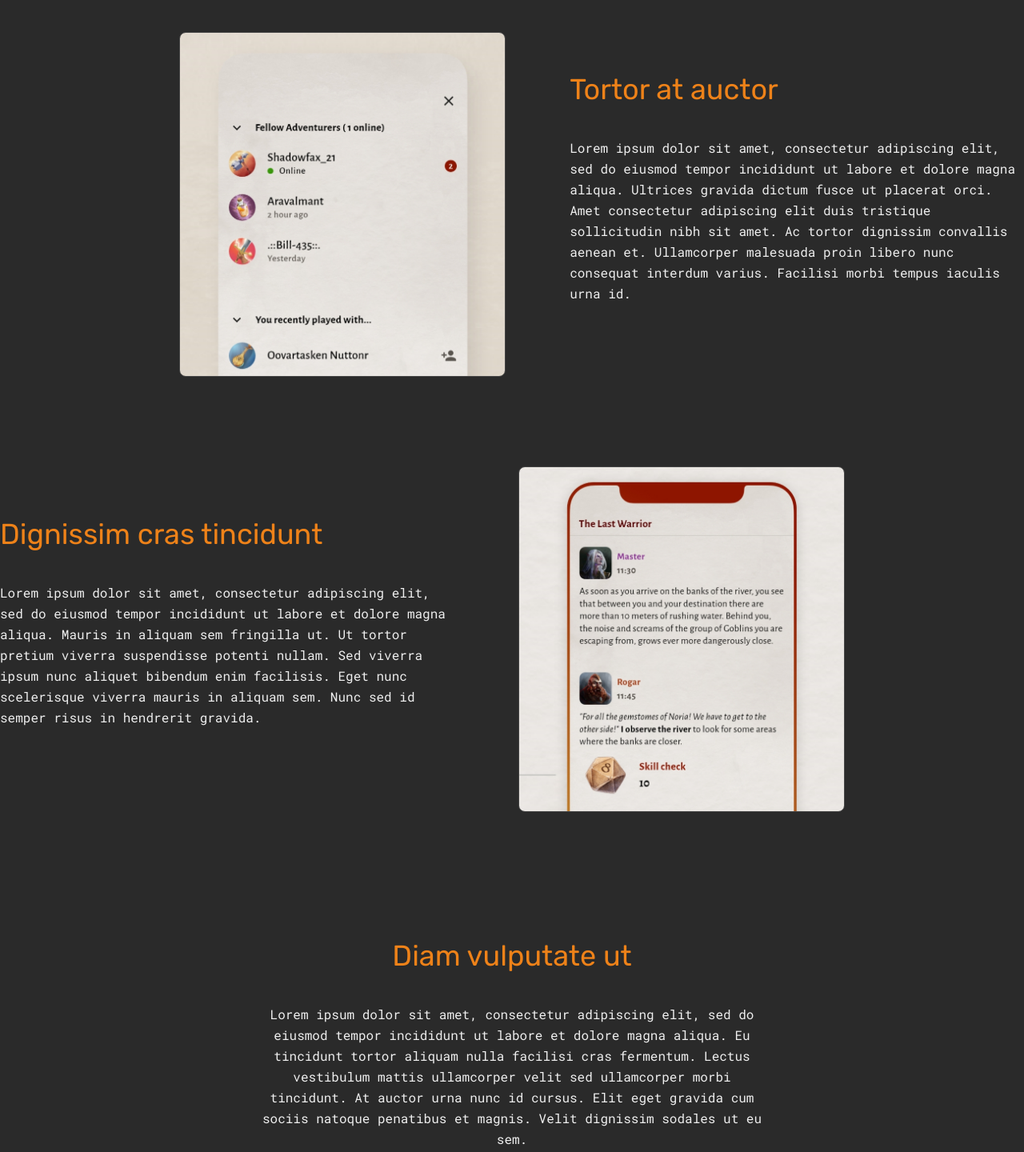
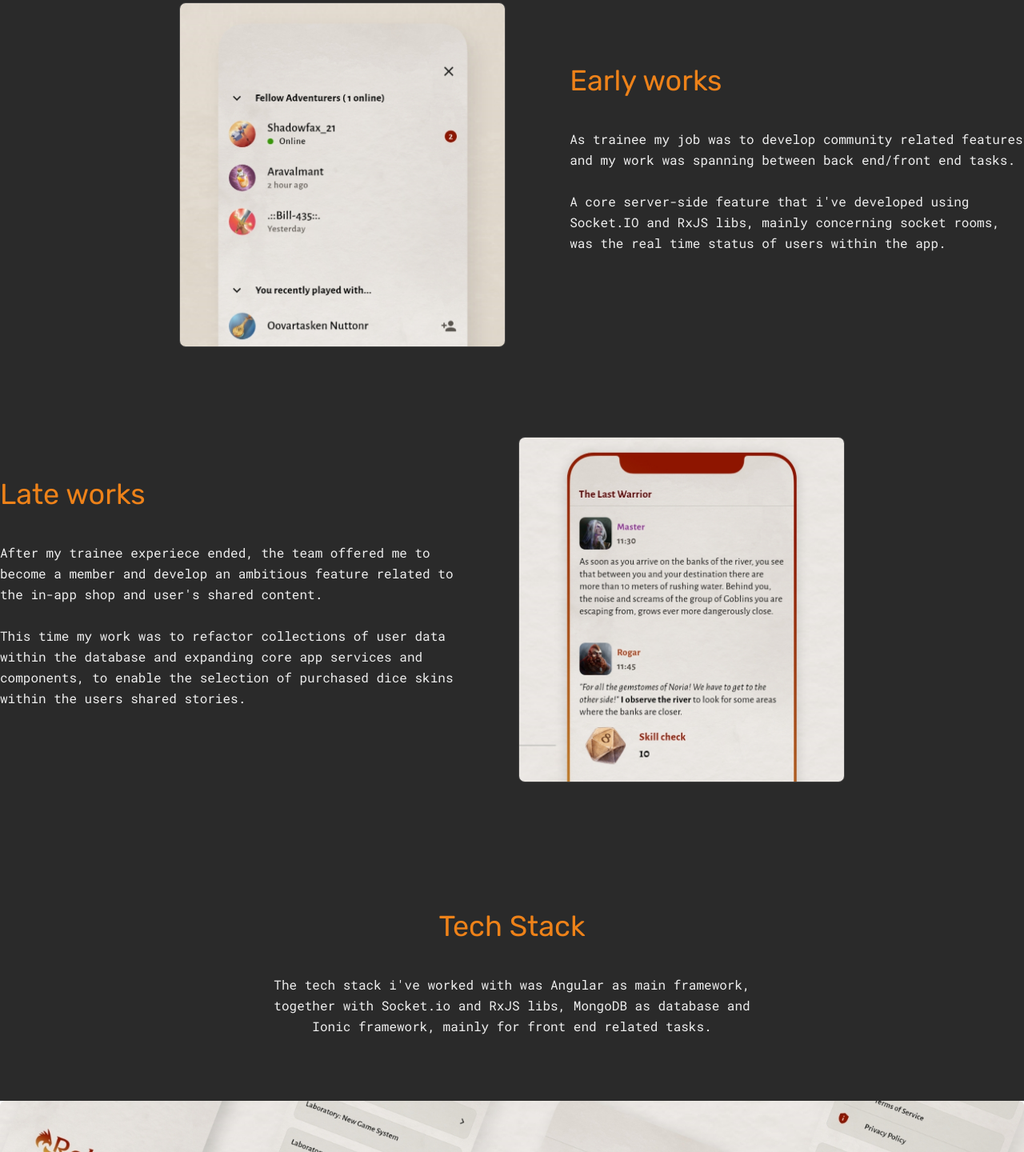
Before and after one commit to 5p1n0/portfolio, a Gatsby site: page /experiences in a window 1280 px wide. Shown: the part 975-2415 px from the top of the page at 80% size. Built offline with nearby package versions, Linux system fonts and the light colour scheme; Gatsby itself is replaced by a stand-in of ours.

Commit message:
Remove and update text placeholders

```diff
--- a/src/pages/experiences.js
+++ b/src/pages/experiences.js
@@ -6,12 +6,13 @@ const ExperiencesPage = () => {
   return (
     <Layout>
 
-      <StaticImage src="../../content/assets/images/hero-1.jpg" alt="RoleEver" layout='fullWidth' placeholder='tracedSVG' className="md:mx-6 mb-12 xs:mb-20 col-span-full" />
+      <StaticImage src="../../content/assets/images/hero-1.jpg" alt="RoleEver" layout='fullWidth' placeholder='tracedSVG' className="mb-12 xs:mb-20 col-span-full" />
 
       <h1 className="col-start-2 mb-6 xs:mb-10 text-light-gray">RoleEver</h1>
 
       <p className="col-start-2 mr-6 md:mr-0 mb-16 md:mb-32 max-w-none">
-        Lorem ipsum dolor sit amet, consectetur adipiscing elit, sed do eiusmod tempor incididunt ut labore et dolore magna aliqua. Et malesuada fames ac turpis egestas. Sed vulputate mi sit amet mauris commodo. Massa placerat duis ultricies lacus sed. Condimentum lacinia quis vel eros donec. Luctus venenatis lectus magna fringilla urna porttitor rhoncus dolor purus.
+        RoleEver was a startup that developed a social network service to innovate how role/turn based games are played on mobile platforms.<br/>
+        My experiece with RoleEver, started as trainee and later as team member.
       </p>
 
       <div className="flex gap-12 md:gap-20 flex-col sm:flex-row md:ml-20 xl:ml-56 col-start-2 md:col-span-full mb-16 md:mb-28 items-start sm:items-center">
@@ -20,9 +21,10 @@ const ExperiencesPage = () => {
 
         <div>
 
-          <h3 className="mb-5 xs:mb-10 text-vivid-orange">Tortor at auctor</h3>
+          <h3 className="mb-5 xs:mb-10 text-vivid-orange">Early works</h3>
           <p className='mb-0 xs:mb-10 mr-6 md:mr-0 max-w-xl'>
-            Lorem ipsum dolor sit amet, consectetur adipiscing elit, sed do eiusmod tempor incididunt ut labore et dolore magna aliqua. Ultrices gravida dictum fusce ut placerat orci. Amet consectetur adipiscing elit duis tristique sollicitudin nibh sit amet. Ac tortor dignissim convallis aenean et. Ullamcorper malesuada proin libero nunc consequat interdum varius. Facilisi morbi tempus iaculis urna id.
+            As trainee my job was to develop community related features and my work was spanning between back end/front end tasks.<br/><br/>
+            A core server-side feature that i've developed using Socket.IO and RxJS libs, mainly concerning socket rooms, was the real time status of users within the app.
           </p>
 
         </div>
@@ -35,25 +37,26 @@ const ExperiencesPage = () => {
 
         <div>
 
-          <h3 className="mb-5 xs:mb-10 text-vivid-orange">Dignissim cras tincidunt</h3>
+          <h3 className="mb-5 xs:mb-10 text-vivid-orange">Late works</h3>
           <p className='mb-0 xs:mb-10 md:mr-6 lg:mr-0 max-w-xl'>
-            Lorem ipsum dolor sit amet, consectetur adipiscing elit, sed do eiusmod tempor incididunt ut labore et dolore magna aliqua. Mauris in aliquam sem fringilla ut. Ut tortor pretium viverra suspendisse potenti nullam. Sed viverra ipsum nunc aliquet bibendum enim facilisis. Eget nunc scelerisque viverra mauris in aliquam sem. Nunc sed id semper risus in hendrerit gravida.
+            After my trainee experiece ended, the team offered me to become a member and develop an ambitious feature related to the in-app shop and user's shared content.<br/><br/>
+            This time my work was to refactor collections of user data within the database and expanding core app services and components, to enable the selection of purchased dice skins within the users shared stories.
           </p>
 
         </div>
 
       </div>
 
-      <h3 className="col-start-2 mb-5 md:mb-10 mr-6 md:mr-0 text-center text-vivid-orange">Diam vulputate ut</h3>
+      <h3 className="col-start-2 mb-5 md:mb-10 mr-6 md:mr-0 text-center text-vivid-orange">Tech Stack</h3>
 
       <p className="col-start-2 max-w-none mb-20 mr-6 md:mr-0 text-center">
-        Lorem ipsum dolor sit amet, consectetur adipiscing elit, sed do eiusmod tempor incididunt ut labore et dolore magna aliqua. Eu tincidunt tortor aliquam nulla facilisi cras fermentum. Lectus vestibulum mattis ullamcorper velit sed ullamcorper morbi tincidunt. At auctor urna nunc id cursus. Elit eget gravida cum sociis natoque penatibus et magnis. Velit dignissim sodales ut eu sem.
+        The tech stack i've worked with was Angular as main framework, together with Socket.io and RxJS libs, MongoDB as database and Ionic framework, mainly for front end related tasks.
       </p>
 
-      <StaticImage src="../../content/assets/images/hero-2.jpg" alt="RoleEver" layout='fullWidth' placeholder='tracedSVG' className="md:mx-6 col-span-full mb-12 md:mb-32" />
+      <StaticImage src="../../content/assets/images/hero-2.jpg" alt="RoleEver" layout='fullWidth' placeholder='tracedSVG' className="col-span-full mb-12 md:mb-32" />
 
 
-      <p className='text-center col-start-2 font-heading italic font-semibold md:text-2xl lg:text-3xl lg:leading-relaxed mb-12 md:mb-28 mr-6 md:mr-0 max-w-none'>"Lorem ipsum dolor sit amet, consectetur adipiscing elit, sed do eiusmod tempor incididunt ut labore et dolore magna aliqua. Est pellentesque elit ullamcorper dignissim cras."</p>
+      <p className='text-center col-start-2 font-heading italic font-semibold md:text-2xl lg:text-3xl lg:leading-relaxed mb-12 md:mb-28 mr-6 md:mr-0 max-w-none'>"At the end of my journey with RoleEver, i learned how to communicate and collaborate with a team and work using Scrum methodology, how to understand and contribute to improve an existing project and at last, improve my developer full stack skills."</p>
 
     </Layout>
   )
```
